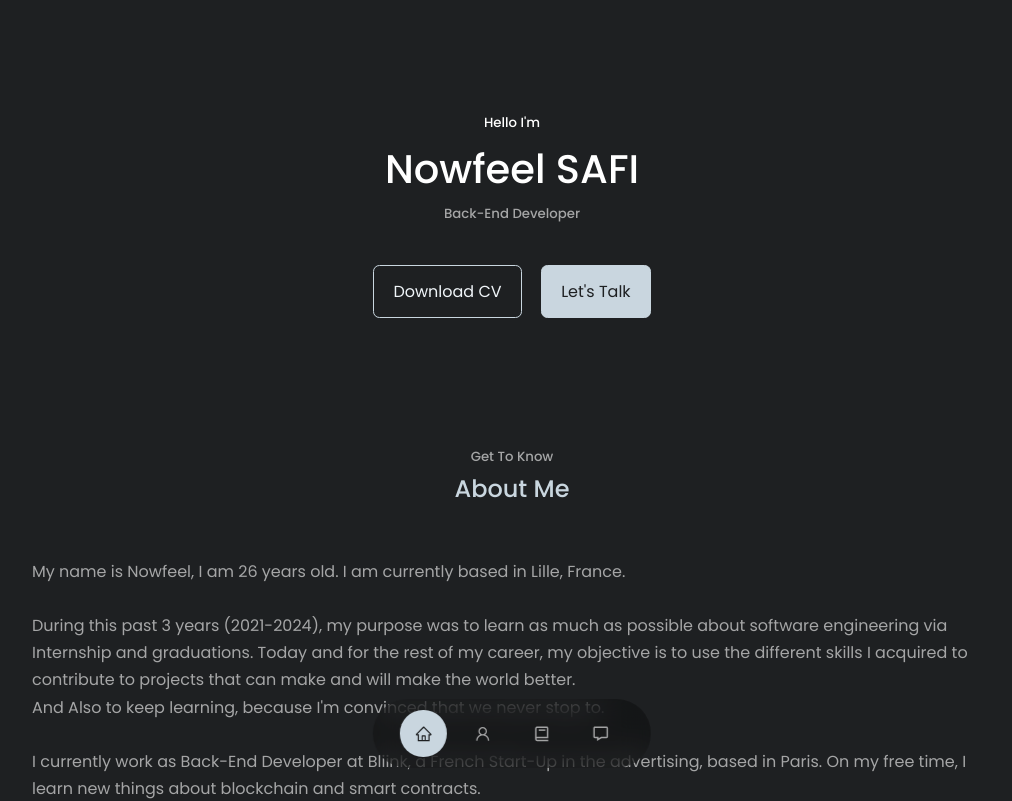
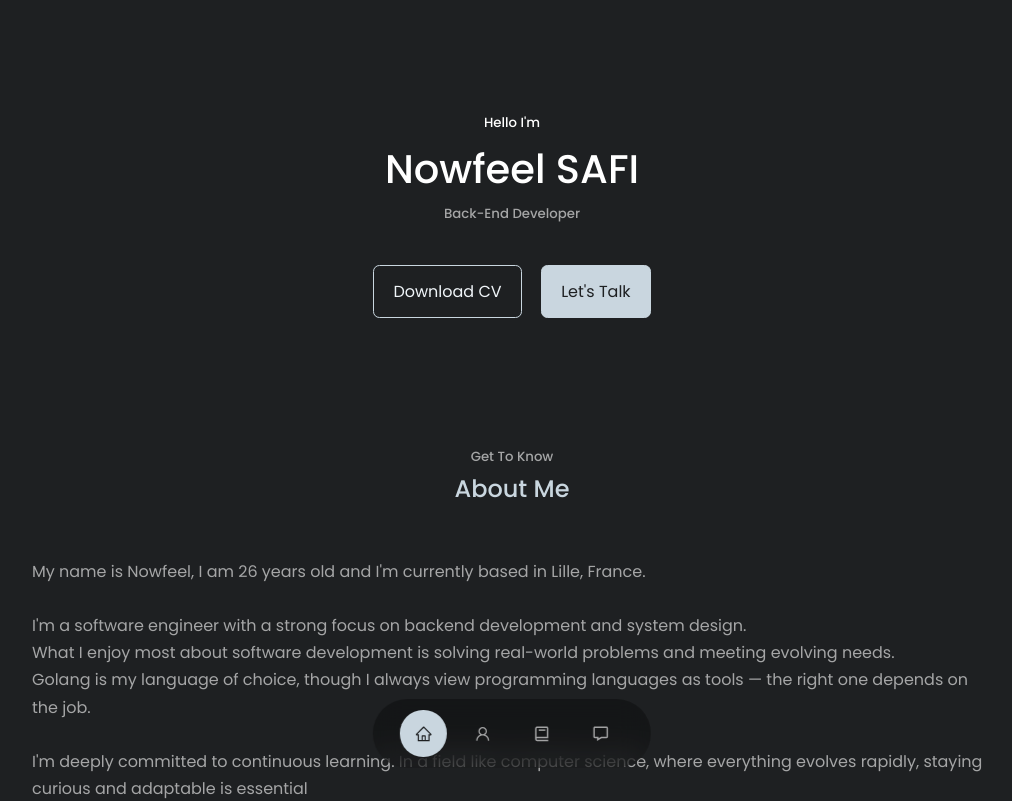
Before and after one commit to Nozgood/react-portfolio, a React (Create React App) app: page / in a window 1280 px wide. Shown: the top 801 px of the page, without its empty margins (128-1140 px from the left). Built offline with nearby package versions, Linux system fonts and the light colour scheme.

Commit message:
feat: change about description

```diff
--- a/src/components/about/About.jsx
+++ b/src/components/about/About.jsx
@@ -10,16 +10,11 @@ const About = () => {
       <div className="container about__container">
         <div className="about__content">
           <p>
-            My name is Nowfeel, I am 26 years old. I am currently based in Lille, France.<br/><br/>
-            During this past 3 years (2021-2024), my purpose was to learn as much as possible about software engineering
-            via
-            Internship and graduations.
-            Today and for the rest of my career, my objective is to use the different skills I acquired to contribute to
-            projects
-            that can make and will make the world better.<br/>
-            And Also to keep learning, because I'm convinced that we never stop to. <br/><br/>
-            I currently work as Back-End Developer at Bliink, a French Start-Up in the advertising, based in Paris.
-            On my free time, I learn new things about blockchain and smart contracts.
+            My name is Nowfeel, I am 26 years old and I'm currently based in Lille, France.<br/><br/>
+            I'm a software engineer with a strong focus on backend development and system design. <br/>
+            What I enjoy most about software development is solving real-world problems and meeting evolving needs. <br/>
+            Golang is my language of choice, though I always view programming languages as tools — the right one depends on the job.<br/><br/>
+            I'm deeply committed to continuous learning. In a field like computer science, where everything evolves rapidly, staying curious and adaptable is essential
           </p>
           <a href="#contact" className='btn btn-primary'> Let's Talk </a>
         </div>
```
